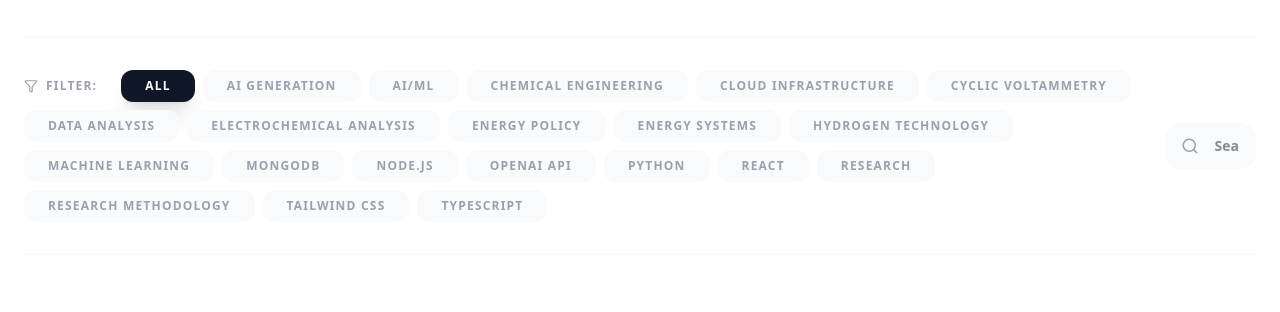
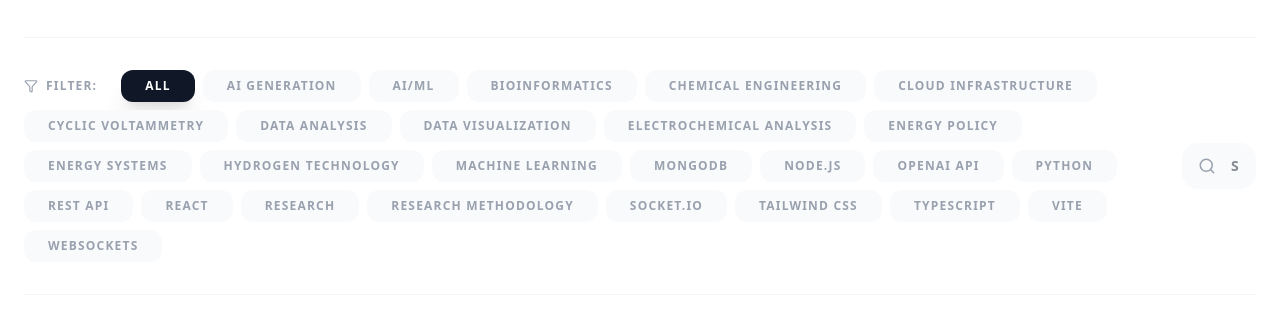
Before and after one commit to ROHANVASHIST/ROHAN-VASHIST_PORTFOLIO, a React (Vite) app: page /projects in a window 1280 px wide. Shown: the part 289-601 px from the top of the page. Built offline with nearby package versions, Linux system fonts and the light colour scheme; no server answers.

Commit message:
feat: sync projects from GitHub - add liveat-, NOBEL-HUB, protein-atlas-prognosis; fix repo URLs; expand tech stack skills

```diff
--- a/src/data/projects.json
+++ b/src/data/projects.json
@@ -11,7 +11,7 @@
         "https://images.unsplash.com/photo-1551288049-bbbda536ad89?auto=format&fit=crop&q=80&w=1200",
         "https://images.unsplash.com/photo-1542744173-8e7e53415bb0?auto=format&fit=crop&q=80&w=1200"
       ],
-      "github": "https://github.com/ROHANVASHIST/seo-generator",
+      "github": "https://github.com/ROHANVASHIST/FUTURE_PE_03",
       "demo": "",
       "featured": true,
       "keyFeatures": ["AI-powered content optimization", "Keyword analysis & suggestions", "SEO scoring system", "Blog content analysis"],
@@ -31,7 +31,7 @@
         "https://images.unsplash.com/photo-1460925895917-afdab827c52f?auto=format&fit=crop&q=80&w=1200",
         "https://images.unsplash.com/photo-1542744173-8e7e53415bb0?auto=format&fit=crop&q=80&w=1200"
       ],
-      "github": "https://github.com/ROHANVASHIST/website-generator",
+      "github": "https://github.com/ROHANVASHIST/FUTURE_PE_01",
       "demo": "",
       "featured": true,
       "keyFeatures": ["AI-driven website generation", "No-code interface", "Customizable templates", "One-click deployment"],
@@ -51,7 +51,7 @@
         "https://images.unsplash.com/photo-1551288049-bbbda536ad89?auto=format&fit=crop&q=80&w=1200",
         "https://images.unsplash.com/photo-1542744173-8e7e53415bb0?auto=format&fit=crop&q=80&w=1200"
       ],
-      "github": "https://github.com/ROHANVASHIST/ugc-ad-generator",
+      "github": "https://github.com/ROHANVASHIST/FUTURE_PE_02",
       "demo": "",
       "featured": false,
       "keyFeatures": ["UGC content aggregation", "AI-driven ad generation", "Campaign management", "Analytics dashboard"],
@@ -179,6 +179,66 @@
       "solution": "Conducted comprehensive research on white hydrogen reserves in India, assessing their feasibility and potential for clean energy development.",
       "learnings": "Gained insights into geological hydrogen systems, energy policy frameworks, and India's clean energy transition landscape.",
       "status": "Completed"
+    },
+    {
+      "id": 10,
+      "title": "Concierge – Chat Application",
+      "description": "A cross-device chat application that solves connection issues between multiple devices. Simply login on any device and start chatting to transfer information seamlessly. Built as a real-time communication platform.",
+      "technologies": ["TypeScript", "React", "Node.js", "Socket.io", "WebSockets"],
+      "image": "/images/projects/liveat.png",
+      "images": [
+        "https://images.unsplash.com/photo-1611606063065-ee7946f0787a?auto=format&fit=crop&q=80&w=1200",
+        "https://images.unsplash.com/photo-1577563908411-5077b6dc7624?auto=format&fit=crop&q=80&w=1200",
+        "https://images.unsplash.com/photo-1587620962725-abab7fe55159?auto=format&fit=crop&q=80&w=1200"
+      ],
+      "github": "https://github.com/ROHANVASHIST/liveat-",
+      "demo": "",
+      "featured": true,
+      "keyFeatures": ["Multi-device synchronization", "Real-time messaging", "Cross-platform login", "Seamless file transfer"],
+      "problem": "Users struggled with fragmented communication across multiple devices, needing a unified chat platform.",
+      "solution": "Developed a synchronized chat application allowing seamless communication from any logged-in device.",
+      "learnings": "Mastered real-time WebSocket architecture, device synchronization patterns, and cross-platform state management.",
+      "status": "Completed"
+    },
+    {
+      "id": 11,
+      "title": "Nobel Hub",
+      "description": "A comprehensive platform to discover Nobel laureate profiles, explore Nobel lectures, breakthrough research papers, and powerful analytics — all in one beautiful interface.",
+      "technologies": ["TypeScript", "React", "Vite", "Data Visualization", "REST API"],
+      "image": "/images/projects/nobel-hub.png",
+      "images": [
+        "https://images.unsplash.com/photo-1524995997946-a1c2e315a42f?auto=format&fit=crop&q=80&w=1200",
+        "https://images.unsplash.com/photo-1456513080510-7bf3a84b82f8?auto=format&fit=crop&q=80&w=1200",
+        "https://images.unsplash.com/photo-1504711434969-e33886168d6c?auto=format&fit=crop&q=80&w=1200"
+      ],
+      "github": "https://github.com/ROHANVASHIST/NOBEL-HUB",
+      "demo": "",
+      "featured": true,
+      "keyFeatures": ["Laureate profiles & biographies", "Nobel lecture archives", "Research paper integration", "Interactive analytics dashboard"],
+      "problem": "Nobel Prize information was scattered across multiple sources, making it hard to explore comprehensively.",
+      "solution": "Built a unified platform aggregating laureate profiles, lectures, and research papers with interactive analytics.",
+      "learnings": "Gained experience in data aggregation, API integration, and building analytics-driven educational platforms.",
+      "status": "Completed"
+    },
+    {
+      "id": 12,
+      "title": "Protein Atlas Prognosis",
+      "description": "A platform for exploring protein expression data and analyzing prognostic markers in biomedical research.",
+      "technologies": ["TypeScript", "Bioinformatics", "React", "Data Analysis"],
+      "image": "/images/projects/protein-atlas.png",
+      "images": [
+        "https://images.unsplash.com/photo-1532187863486-abf9dbad1b69?auto=format&fit=crop&q=80&w=1200",
+        "https://images.unsplash.com/photo-1576086213369-97a306d36557?auto=format&fit=crop&q=80&w=1200",
+        "https://images.unsplash.com/photo-1507413245164-6160d8298b31?auto=format&fit=crop&q=80&w=1200"
+      ],
+      "github": "https://github.com/ROHANVASHIST/protein-atlas-prognosis",
+      "demo": "",
+      "featured": false,
+      "keyFeatures": ["Protein expression analysis", "Prognostic marker identification", "Data visualization", "Bioinformatics pipelines"],
+      "problem": "Biomedical researchers needed accessible tools to analyze protein expression data and identify prognostic markers.",
+      "solution": "Developed a platform that simplifies protein data analysis and visualization for prognostic research.",
+      "learnings": "Deepened understanding of bioinformatics, protein data analysis, and scientific data visualization techniques.",
+      "status": "Completed"
     }
   ]
 }
--- a/src/data/resume.json
+++ b/src/data/resume.json
@@ -62,6 +62,18 @@
     "Full Stack Web Development",
     "Git Management",
     "Text Editor/Block-Based Architecture",
+    "Next.js",
+    "Express.js",
+    "Socket.io",
+    "REST API Design",
+    "JavaScript",
+    "HTML5/CSS3",
+    "SASS",
+    "MySQL",
+    "MongoDB",
+    "PostgreSQL",
+    "Docker",
+    "Cloud Deployment",
     "Renewable Energy",
     "Hydrogen Technology",
     "Green Hydrogen Policy",
@@ -74,6 +86,8 @@
     "Butler-Volmer Applications",
     "FTIR",
     "XRD",
+    "Bioinformatics",
+    "Data Analysis",
     "Technical Writing",
     "Project Management",
     "Digital Marketing",
--- a/src/data/skills.json
+++ b/src/data/skills.json
@@ -12,7 +12,18 @@
         { "name": "TypeScript", "level": "Advanced" },
         { "name": "Node.js", "level": "Advanced" },
         { "name": "Python", "level": "Intermediate" },
-        { "name": "Tailwind CSS", "level": "Advanced" }
+        { "name": "Tailwind CSS", "level": "Advanced" },
+        { "name": "Next.js", "level": "Intermediate" },
+        { "name": "Express.js", "level": "Advanced" },
+        { "name": "Socket.io", "level": "Intermediate" },
+        { "name": "JWT Authentication", "level": "Intermediate" },
+        { "name": "REST API Design", "level": "Advanced" },
+        { "name": "JavaScript", "level": "Advanced" },
+        { "name": "HTML5/CSS3", "level": "Advanced" },
+        { "name": "SASS", "level": "Intermediate" },
+        { "name": "MySQL", "level": "Intermediate" },
+        { "name": "MongoDB", "level": "Intermediate" },
+        { "name": "PostgreSQL", "level": "Intermediate" }
       ]
     },
     {
--- a/src/pages/Resume.tsx
+++ b/src/pages/Resume.tsx
@@ -147,7 +147,9 @@
             <div className="space-y-4">
               {[
                 { name: 'LinkedIn Profile', href: 'https://www.linkedin.com/in/rohanvashist01' },
-                { name: 'GitHub Repos', href: 'https://github.com/ROHANVASHIST' },
+                { name: 'GitHub Profile', href: 'https://github.com/ROHANVASHIST' },
+                { name: 'Nobel Hub', href: 'https://github.com/ROHANVASHIST/NOBEL-HUB' },
+                { name: 'Live Chat App', href: 'https://github.com/ROHANVASHIST/liveat-' },
                 { name: 'Portfolio Site', href: '/' },
               ].map(link => (
                 <a
```
